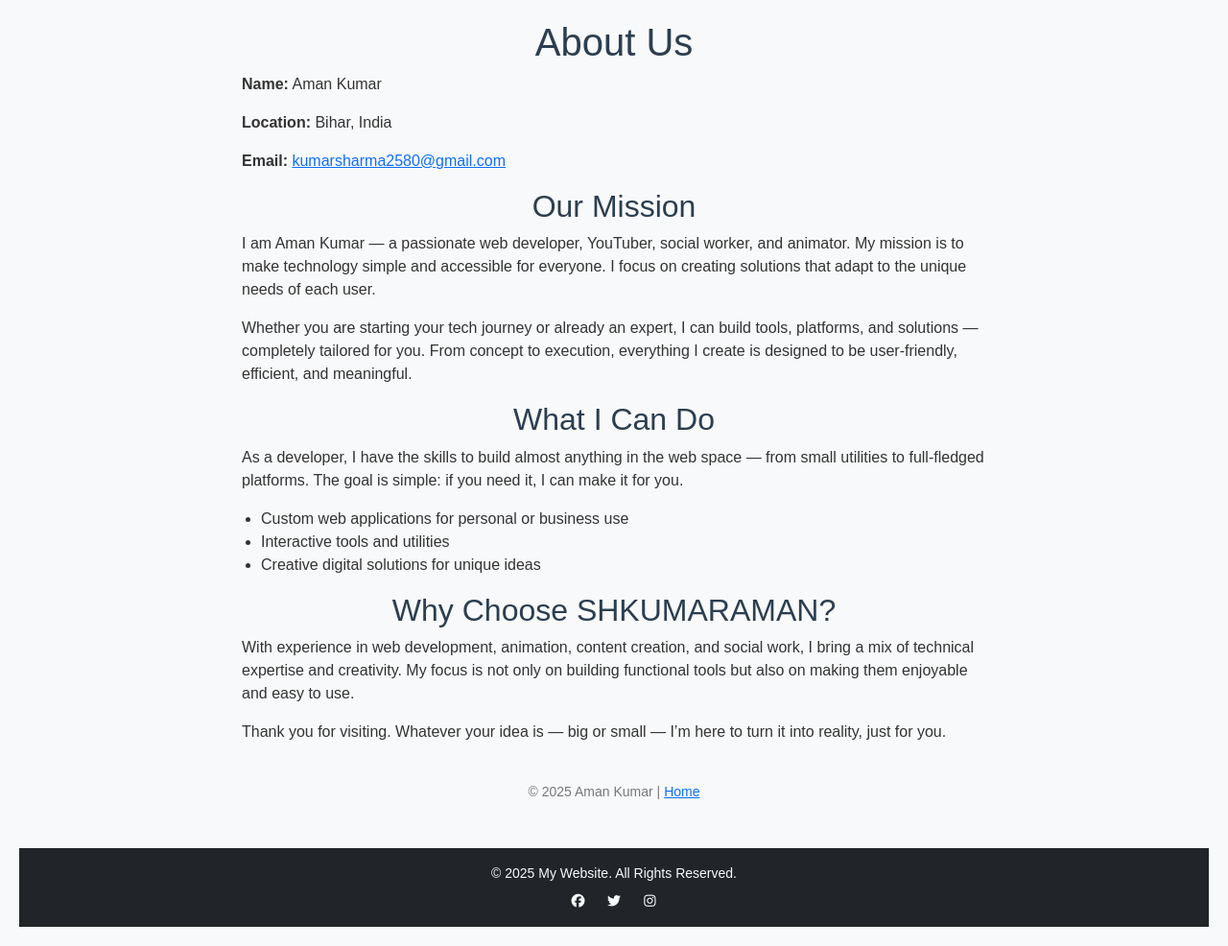
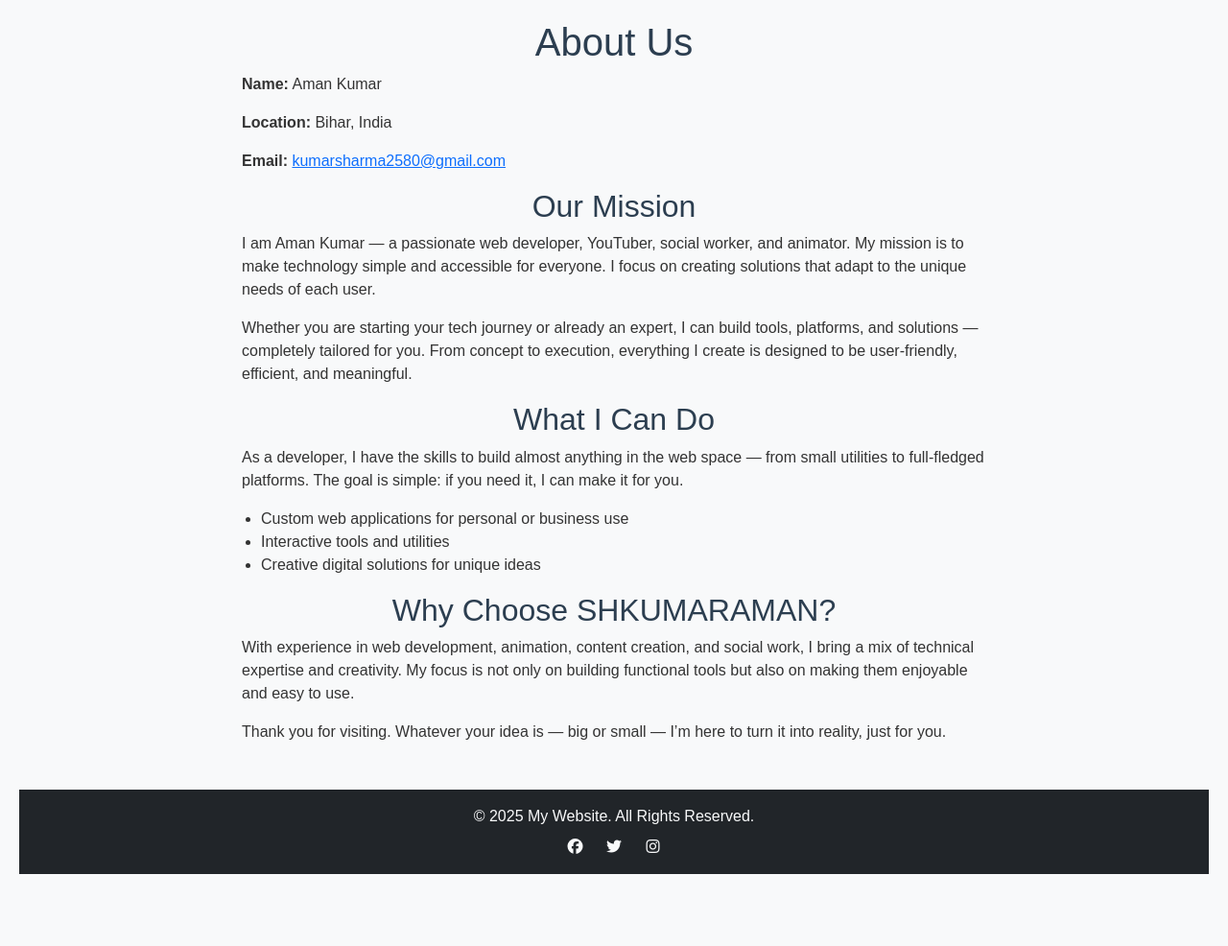
Before and after one commit to shkumaraman/shkumaraman.github.io, a Jekyll site: the page built from about.html, in a window 1280 px wide. Shown: the whole page at 96% size. Built offline with Jekyll 4.4.1, drawn with Linux system fonts in a browser that asks for light colours; after the commit the page ends 931 px from its top, so only the background shows below that.

Commit message:
Update about.html

```diff
--- a/about.html
+++ b/about.html
@@ -20,12 +20,6 @@ description: "TalkRush — committed to safe, reliable, and enjoyable experience
         }
         ul {
             padding-left: 20px;
-        }
-        footer {
-            text-align: center;
-            margin-top: 40px;
-            font-size: 14px;
-            color: #777;
         }
     </style>
 
@@ -65,10 +59,6 @@ description: "TalkRush — committed to safe, reliable, and enjoyable experience
 
         <p>Thank you for visiting. Whatever your idea is — big or small — I’m here to turn it into reality, just for you.</p>
 
-        <footer>
-            &copy; <span id="year"></span> Aman Kumar | <a href="/">Home</a>
-        </footer>
-
         <script>
             document.getElementById("year").textContent = new Date().getFullYear();
         </script>
```
